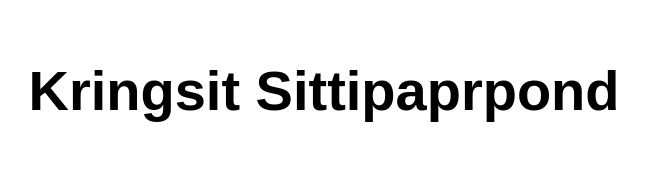
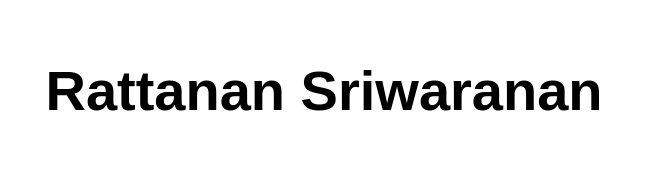
Before and after one commit to kringsit/kringsit, a plain HTML site: page src/index.html in a window 1280 px wide. Shown: the whole page, without its empty margins (316-963 px from the left). Drawn offline with Linux system fonts and the light colour scheme.

Commit message:
Update index.html

```diff
--- a/src/index.html
+++ b/src/index.html
@@ -10,7 +10,7 @@
 
 <body>
   <main>
-    <h1>Kringsit Sittipaprpond</h1>
+    <h1>Rattanan Sriwaranan</h1>
   </main>
 </body>
 
```
